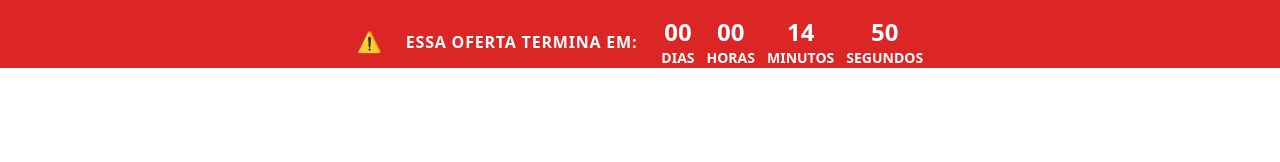
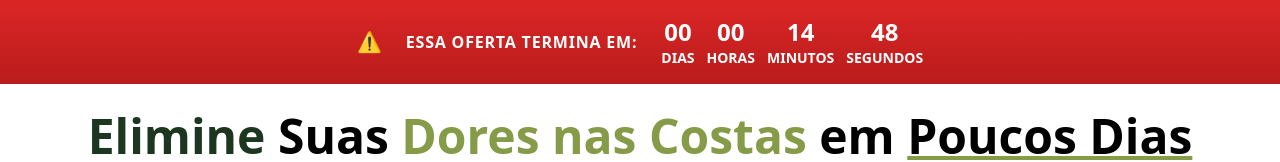
Before and after one commit to squad-member/site-dor-nas-costas, a React (Vite) app: page / in a window 1280 px wide. Shown: the top 162 px of the page. Built offline with nearby package versions, Linux system fonts and the light colour scheme.

Commit message:
link hotmart adicionado

```diff
--- a/src/App.jsx
+++ b/src/App.jsx
@@ -38,8 +38,8 @@ useEffect(() => {
   return (
 
 
-    <div className="w-full fixed top-0 z-50 bg-gradient-to-b from-red-600 to-red-700 py-4 text-white text-center font-bold text-sm md:text-base">
-      <div className="flex justify-center items-center gap-2 md:gap-6">
+    <div className="w-full bg-gradient-to-b from-red-600 to-red-700 py-4 text-white text-center font-bold text-sm md:text-base">
+      <div className="flex justify-center items-center gap-2 md:gap-6 w-full fixed top-0 z-50 bg-gradient-to-b from-red-600 to-red-700 py-4 text-white text-center font-bold text-sm md:text-base">
         <span className="text-yellow-400 text-xl">⚠️</span>
         <span className="uppercase tracking-wider">Essa oferta termina em:</span>
         <div className="flex gap-3 text-white text-xl md:text-2xl">
```
